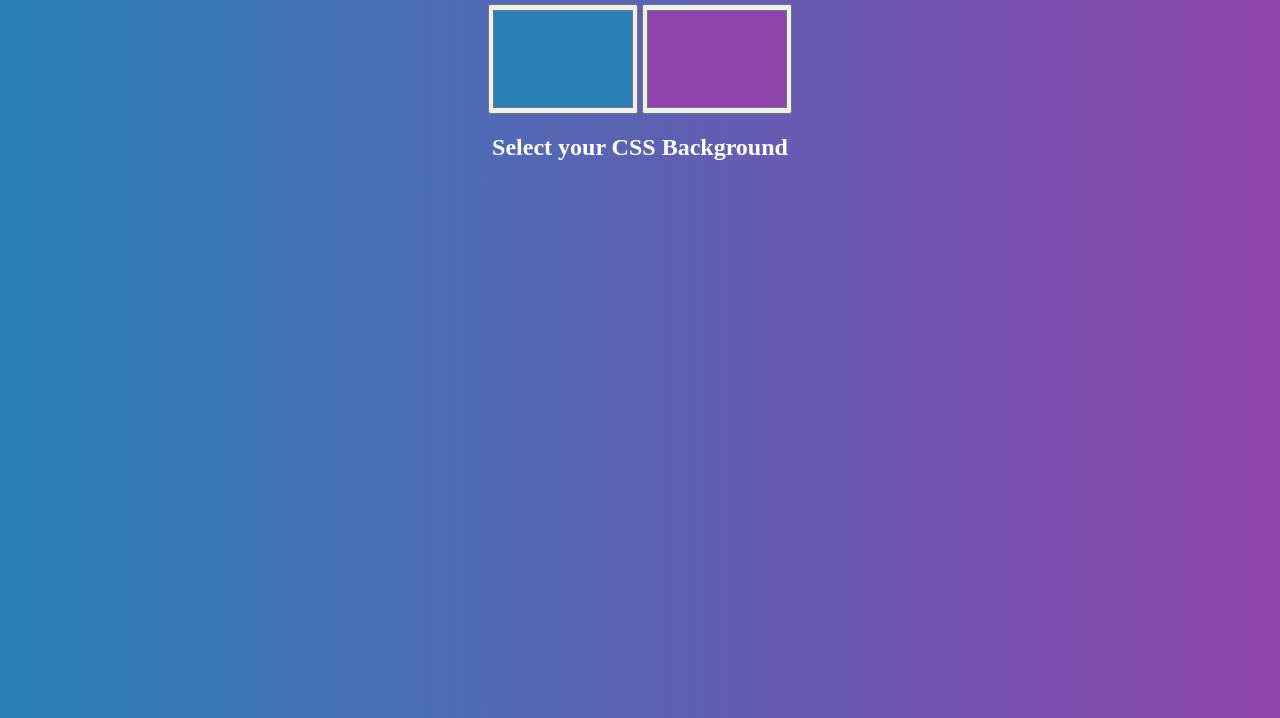
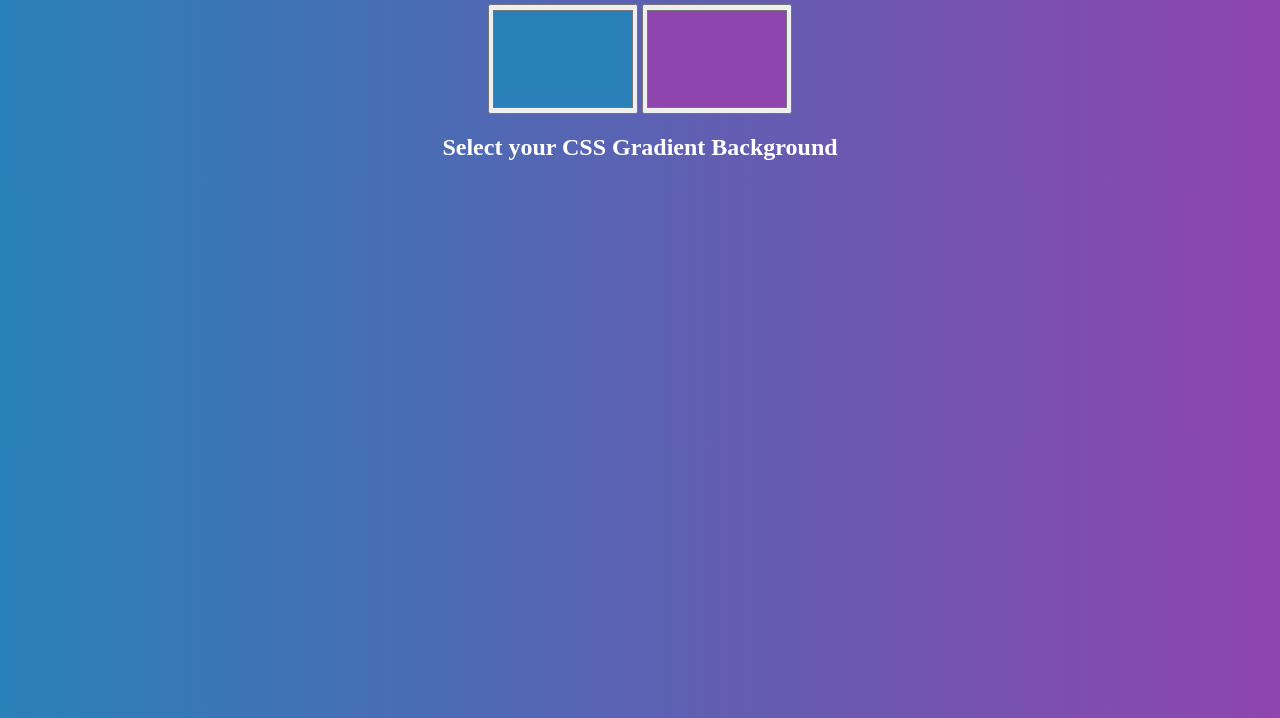
Before and after one commit to dineshfx/background-generator, a plain HTML site: page index.html in a window 1280 px wide. Shown: the part 82-800 px from the top of the page. Drawn offline with Linux system fonts and the light colour scheme.

Commit message:
added word gradient

```diff
--- a/index.html
+++ b/index.html
@@ -8,7 +8,7 @@
 	<h1>Gradient background</h1>
 	<input type="color" name="color1" class="color1" value="#2980b9">
 	<input type="color" name="color2" class="color2" value="#8e44ad">
-	<h2>Select your CSS Background</h2>
+	<h2>Select your CSS Gradient Background</h2>
 	<h3></h3>
 
 
```
